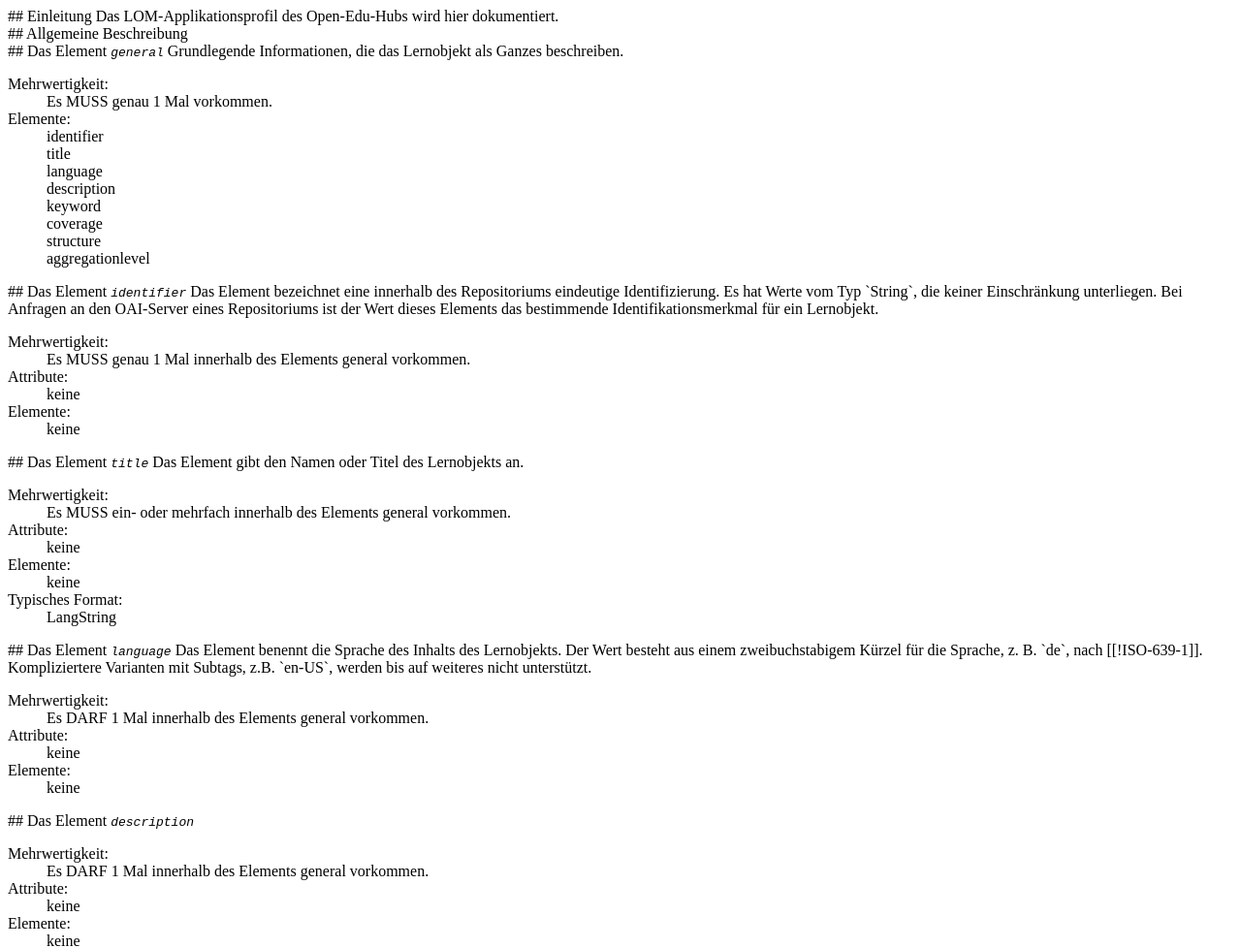
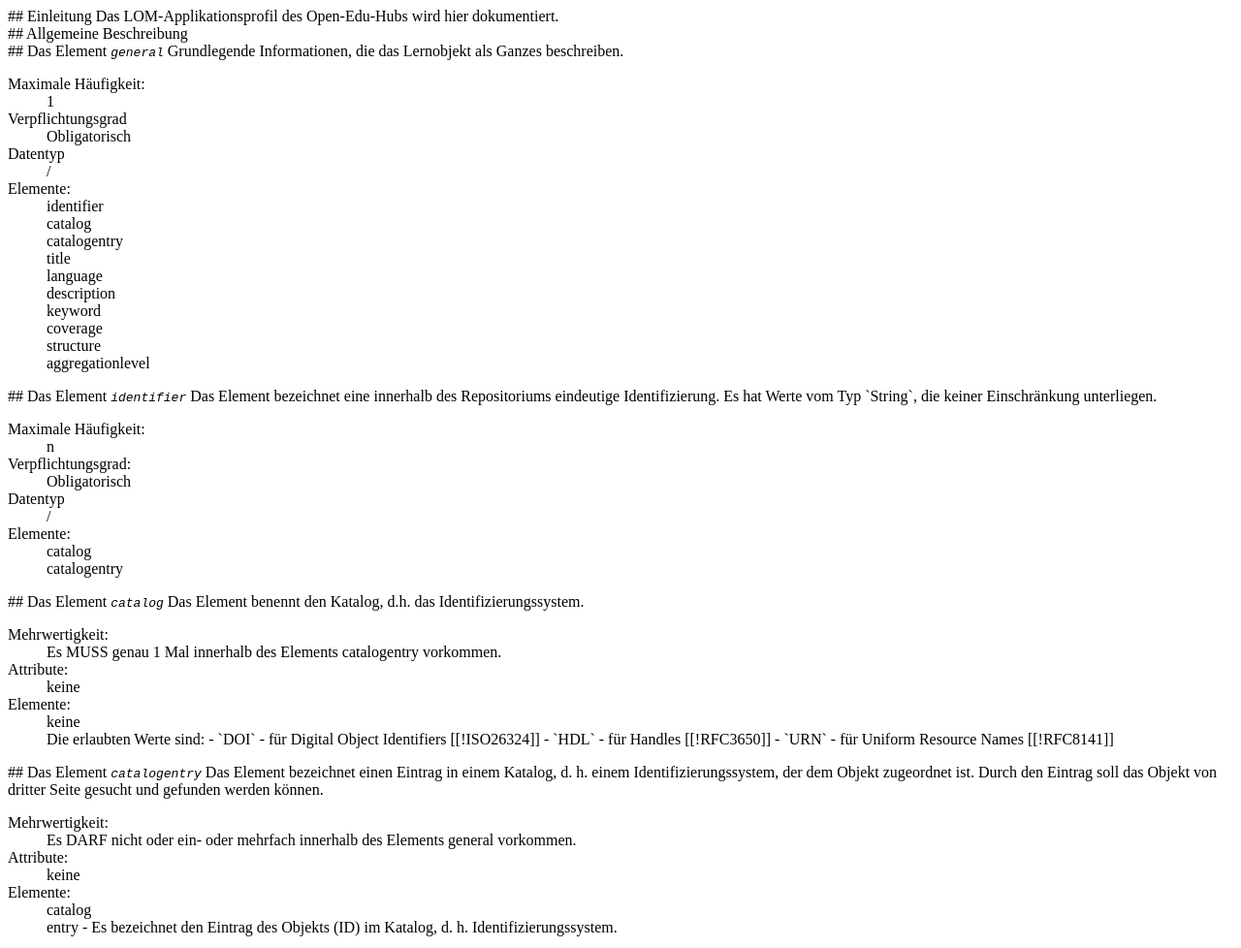
Before and after one commit to openeduhub/oeh-metadata-specs, a plain HTML site: page index.html in a window 1280 px wide. Shown: the top 978 px of the page at 97% size. Drawn offline with Linux system fonts and the light colour scheme.

Commit message:
added catalog and catalog entry fields

```diff
--- a/index.html
+++ b/index.html
@@ -132,11 +132,17 @@ Das LOM-Applikationsprofil des Open-Edu-Hubs wird hier dokumentiert.
 Grundlegende Informationen, die das Lernobjekt als Ganzes beschreiben.
 
 <dl>
-  <dt>Mehrwertigkeit:</dt>
-  <dd>Es MUSS genau 1 Mal vorkommen.</dd>
+  <dt>Maximale Häufigkeit:</dt>
+  <dd>1</dd>
+  <dt>Verpflichtungsgrad</dt>
+  <dd>Obligatorisch</dd>
+  <dt>Datentyp</dt>
+  <dd>/</dd>
   <dt>Elemente:</dt>
   <dd>
     <a>identifier</a><br>
+    <a>catalog</a><br>
+    <a>catalogentry</a><br>
     <a>title</a><br>
     <a>language</a><br>
     <a>description</a><br>
@@ -154,17 +160,68 @@ Grundlegende Informationen, die das Lernobjekt als Ganzes beschreiben.
 Das Element bezeichnet eine innerhalb des Repositoriums eindeutige Identifizierung.
 Es hat Werte vom Typ `String`, die keiner Einschränkung unterliegen.
 
-Bei Anfragen an den OAI-Server eines Repositoriums ist der Wert dieses Elements das
-bestimmende Identifikationsmerkmal für ein Lernobjekt.
+<dl>
+  <dt>Maximale Häufigkeit:</dt>
+  <dd>n</dd>
+  <dt>Verpflichtungsgrad:</dt>
+  <dd>Obligatorisch</dd>
+  <dt>Datentyp</dt>
+  <dd>/</dd>
+  <dt>Elemente:</dt>
+  <dd>
+    <a>catalog</a><br>
+    <a>catalogentry</a>
+  </dd>
+</dl>
+
+
+<section data-dfn-for="catalog">
+
+## Das Element <dfn><code>catalog</code></dfn>
+
+Das Element benennt den Katalog, d.h. das Identifizierungssystem.
 
 <dl>
   <dt>Mehrwertigkeit:</dt>
-  <dd>Es MUSS genau 1 Mal innerhalb des Elements <a>general</a> vorkommen.</dd>
+  <dd>Es MUSS genau 1 Mal innerhalb des Elements <a>catalogentry</a> vorkommen.</dd>
   <dt>Attribute:</dt>
   <dd>keine</dd>
   <dt>Elemente:</dt>
   <dd>keine</dd>
+  <dd>
+    Die erlaubten Werte sind:
+
+    - `DOI` - für Digital Object Identifiers [[!ISO26324]]
+
+    - `HDL` - für Handles [[!RFC3650]]
+
+    - `URN` - für Uniform Resource Names [[!RFC8141]]
+  </dd>
 </dl>
+
+</section>
+
+<section data-dfn-for="catalogentry">
+
+## Das Element <dfn><code>catalogentry</code></dfn>
+
+Das Element bezeichnet einen Eintrag in einem Katalog, d. h. einem
+Identifizierungssystem, der dem Objekt zugeordnet ist. Durch den Eintrag soll das
+Objekt von dritter Seite gesucht und gefunden werden können.
+
+<dl>
+  <dt>Mehrwertigkeit:</dt>
+  <dd>Es DARF nicht oder ein- oder mehrfach innerhalb des Elements <a>general</a> vorkommen.</dd>
+  <dt>Attribute:</dt>
+  <dd>keine</dd>
+  <dt>Elemente:</dt>
+  <dd>
+    <a>catalog</a><br>
+    <a>entry</a> - Es bezeichnet den Eintrag des Objekts (ID) im Katalog, d. h. Identifizierungssystem.
+  </dd>
+</dl>
+
+</section>
 </section>
 
 <section data-dfn-for="title">
```
